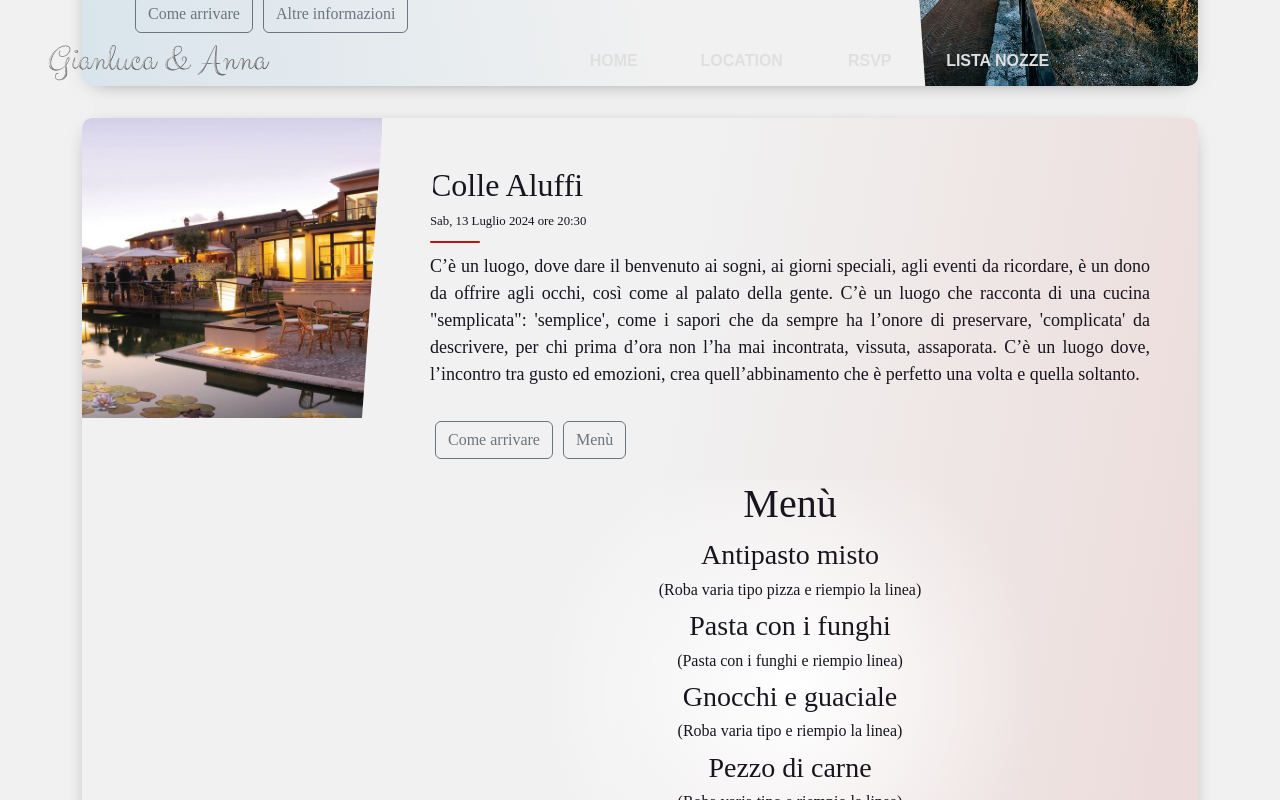
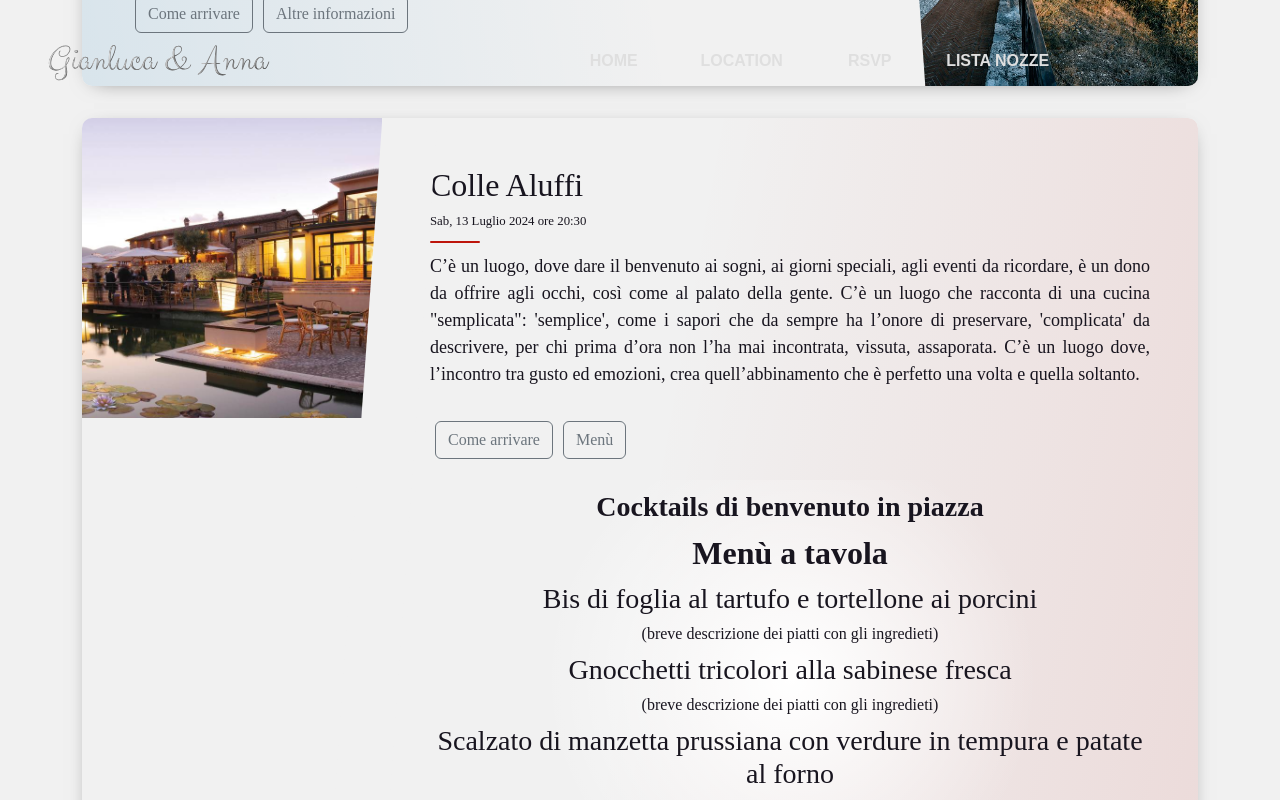
Before and after one commit to GianlucaRizzo92/matrimonio_ui, a Vue app: page / in a window 1280 px wide. Both pictures are taken after a click on the button "Menù". Shown: the part 2071-2871 px from the top of the page. Built offline with nearby package versions, Linux system fonts and the light colour scheme.

Commit message:
fix menu img

```diff
--- a/src/components/CardMain.vue
+++ b/src/components/CardMain.vue
@@ -17,7 +17,7 @@
           />
         </a>
         <div class="postcard__text">
-          <h1 class="postcard__title blue">Santuario di Poggio Bustone</h1>
+          <h1 class="postcard__title blue">Convento di San Giacomo</h1>
           <div class="postcard__subtitle small">
             <time datetime="2024-07-13 18:00:00">
               <i class="fas fa-calendar-alt mr-2"></i>Sab, 13 Luglio 2024 ore
@@ -84,27 +84,38 @@
             </div>
           </div>
           <div class="postcard__expanded-text" v-if="isCardExpanded">
-            <h1 class="centered-list">Menù</h1>
+            <!-- <h1 class="centered-list">Menù</h1> -->
             <ul class="centered-list">
               <li>
-                <h3>Antipasto misto</h3>
-                <h6>(Roba varia tipo pizza e riempio la linea)</h6>
+                <h3><b>Cocktails di benvenuto in piazza</b></h3>
+                <!-- <h6>(Angolo del casaro, angolo del contadino e del norcino, angolo delle stuzzicherie al forno, angolo del mare e dei marinati)</h6> -->
               </li>
               <li>
-                <h3>Pasta con i funghi</h3>
-                <h6>(Pasta con i funghi e riempio linea)</h6>
-              </li>
-              <li>
+                <h2><b>Menù a tavola</b></h2>
+                </li>
+                <li>
+                  <h3>Bis di foglia al tartufo e tortellone ai porcini</h3>
+                  <h6>(breve descrizione dei piatti con gli ingredieti)</h6>
+                </li>
+                <li>
+                  <h3>Gnocchetti tricolori alla sabinese fresca</h3>
+                  <h6>(breve descrizione dei piatti con gli ingredieti)</h6>
+
+                </li>
+                <li>
+                  <h3>Scalzato di manzetta prussiana con verdure in tempura e patate al forno</h3>
+                  <h6>(breve descrizione dei piatti con gli ingredieti)</h6>
+
+                </li>
+              <!-- <li>
                 <h3>Gnocchi e guaciale</h3>
                 <h6>(Roba varia tipo e riempio la linea)</h6>
               </li>
               <li>
                 <h3>Pezzo di carne</h3>
-                <h6>(Roba varia tipo e riempio la linea)</h6>
-              </li>
+              </li> -->
               <li>
-                <h3>Dolci e torta</h3>
-                <h6>(Roba varia tipo e riempio la linea)</h6>
+                <h3><b>Buffet di dolci</b></h3>
               </li>
             </ul>
           </div>
--- a/src/components/ImgCarusle.vue
+++ b/src/components/ImgCarusle.vue
@@ -21,7 +21,7 @@ export default {
        { url: require('@/static/img5.jpg'), position: '32% center' },
        { url: require('@/static/img2.jpg'), position: '39% center'},
       // { url: require('@/static/img3.jpg'), position: '37% top' }
-      { url: require('@/static/img4.jpg'), position: '45% top' }
+      { url: require('@/static/img4.jpg'), position: '47% center' }
       ],
       currentImageIndex: 0,
       imageUrl: '',
@@ -40,7 +40,7 @@ export default {
         this.currentImageIndex = (this.currentImageIndex + 1) % this.imageConfigs.length;
         this.updateImage();
         this.transitioning = false;
-      }, 1000); // Adjust this delay to match the transition duration
+      }, 1000);
     }, 4000);
   },
   methods: {
--- a/src/components/RSVP.vue
+++ b/src/components/RSVP.vue
@@ -28,7 +28,7 @@
             </label>
 
             <label class="d-block mb-4">
-              <span class="d-block mb-2 text-black" style="font-family:'Monotype Corsiva', cursive">Note aggiuntive</span>
+              <span class="d-block mb-2 text-black" style="font-family:'Monotype Corsiva', cursive">Note aggiuntive (intolleranze, ecc..)</span>
               <textarea name="note" class="form-control border-secondary bg-transparent" rows="3"
                 placeholder="" v-model="note"></textarea>
             </label>
```
